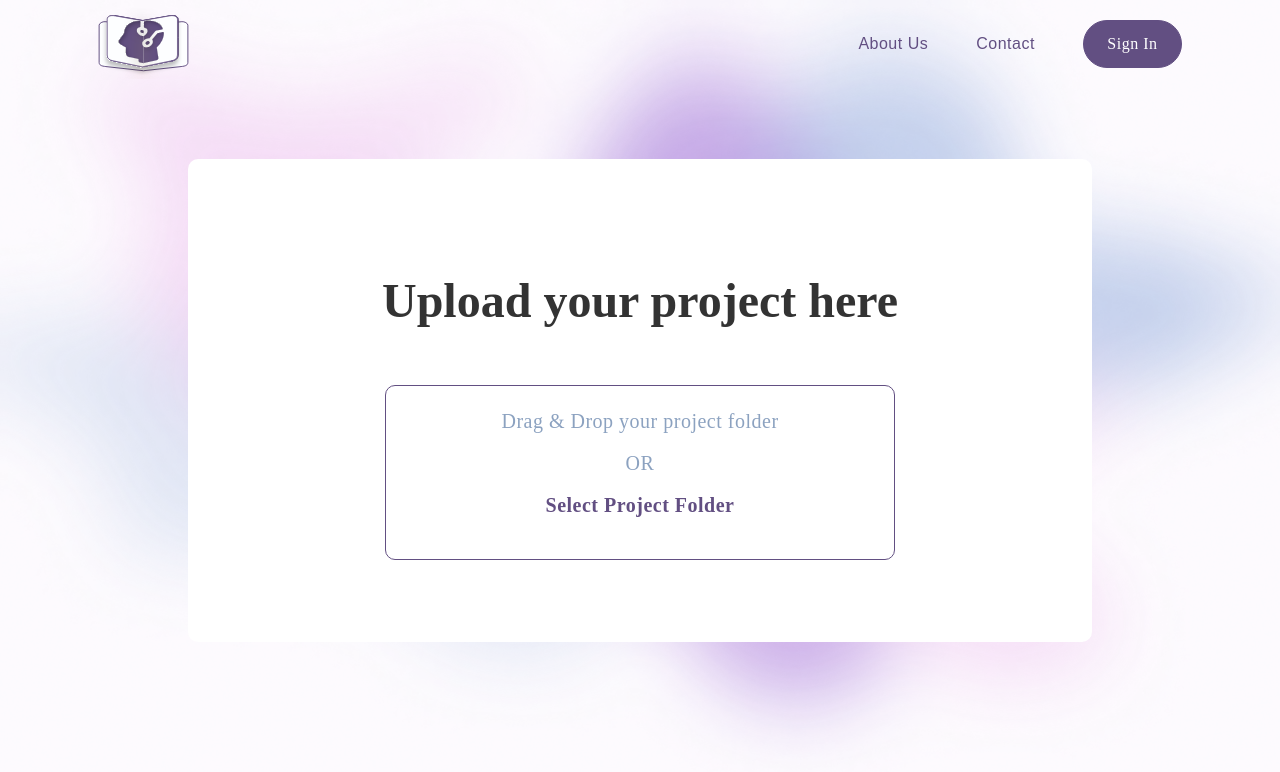
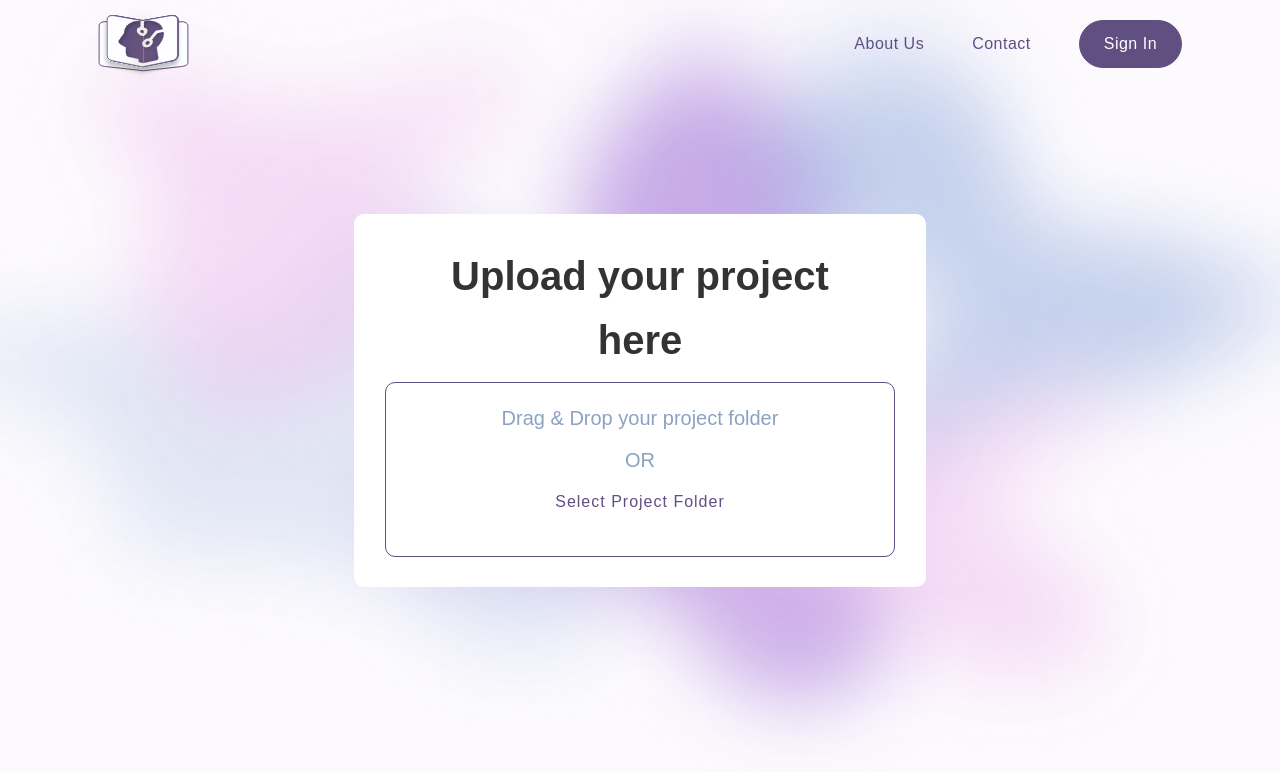
Before and after one commit to AnaMarijaBakula/AI-pomo-nik-za-u-enje, a Vue app in the folder frontend/: page /uploadproject in a window 1280 px wide. Shown: the top 772 px of the page. Built offline with nearby package versions, Linux system fonts and the light colour scheme.

Commit message:
Promjena UploudProject u responzivno

```diff
--- a/frontend/src/components/FrameCenter.vue
+++ b/frontend/src/components/FrameCenter.vue
@@ -10,19 +10,17 @@
 
 <style scoped>
 .white-frame {
-  width: 904px;
-  height: 483px;
+  height: auto;
   display: flex;
   flex-direction: column;
   justify-content: center;
   align-items: center;
-  padding-top: 48px;
-  padding-bottom: 48px;
+  padding:30px 50px 30px 50px;
   gap: 10px;
-  flex-shrink: 0;
-  overflow: hidden;
   border-radius: 10px;
   background-color: #ffffff;
-  position: relative;
+  max-width: 700px; /* Ovdje možeš postaviti maksimalnu širinu okvira */
+  width: 100%;
+  margin: 0 auto;
 }
 </style>
--- a/frontend/src/components/NavBarButton.vue
+++ b/frontend/src/components/NavBarButton.vue
@@ -27,7 +27,7 @@ defineProps(['style']);
   border-color: #624f82;
   background-color: #624f82;
   font-size: 16px;
-  font-family: 'DM Sans';
+  font-family: 'DM Sans',sans-serif;
   font-weight: 400;
   line-height: 24px;
   letter-spacing: 0.5px;
--- a/frontend/src/components/UploadProject.vue
+++ b/frontend/src/components/UploadProject.vue
@@ -20,8 +20,10 @@ const triggerFileInput = () => {
   document.getElementById('fileInput').click();
 };
 </script>
-
 <template>
+  <v-container>
+    <v-row justify="center">
+      <v-col :cols="12" :md="10" :lg="6" :xl="4">
         <FrameCenter>
           <div class="main-content">
             <span class="title">Upload your project here</span>
@@ -34,24 +36,24 @@ const triggerFileInput = () => {
               <span class="text_2">OR</span>
               <span class="text_3" @click="triggerFileInput">Select Project Folder</span>
 
-        <!-- Hidden file input to select folder -->
               <input
                 type="file"
                 id="fileInput"
-          ref="fileInput"
                 @change="handleFileSelect"
                 multiple
                 webkitdirectory
                 style="display: none"
               />
 
-        <!-- Display selected files -->
               <ul v-if="files.length">
                 <li v-for="(file, index) in files" :key="index">{{ file.name }}</li>
               </ul>
             </div>
           </div>
         </FrameCenter>
+      </v-col>
+    </v-row>
+  </v-container>
 </template>
 
 <style scoped>
@@ -61,39 +63,16 @@ const triggerFileInput = () => {
   flex-direction: column;
   justify-content: center;
   align-items: center;
-  gap: 24px;
-  position: relative;
-  height: auto;
-  min-height: 100%;
+  gap: 10px;
+  max-width: 90%;
 }
 
 .title {
-  display: flex;
-  flex-direction: column;
-  justify-content: center;
-  align-items: center;
-  gap: 16px;
-  flex-shrink: 0;
-  font-size: 48px;
-  font-family: Poppins;
+  font-size: clamp(16px, 5vw, 40px);
+  font-family: 'Poppins', sans-serif;
   font-weight: 600;
-  line-height: 120px;
   color: #333333;
-  position: relative;
-}
-
-.title-text {
-  width: 612px;
-  height: 120px;
-  display: flex;
-  flex-direction: column;
-  justify-content: space-between;
-  align-items: center;
-  flex-shrink: 0;
-  padding-top: 0;
-  padding-right: 0;
-  padding-bottom: 0;
-  padding-left: 0;
+  text-align: center;
 }
 
 .upload-file {
@@ -102,10 +81,7 @@ const triggerFileInput = () => {
   display: flex;
   flex-direction: column;
   align-items: center;
-  padding-top: 19px;
-  padding-right: 19px;
-  padding-bottom: 19px;
-  padding-left: 19px;
+  padding: 19px;
   gap: 10px;
   flex-shrink: 0;
   overflow: hidden;
@@ -118,22 +94,20 @@ const triggerFileInput = () => {
 }
 
 .text_1, .text_2 , .text_3{
-  flex-shrink: 0;
-  font-size: 20px;
-  font-family: 'DM Sans';
-  font-weight: 400;
+  width: 100%;
+  font-size: clamp(12px, 4vw, 20px);
+  font-family: 'DM Sans', sans-serif;
+  color: #8ca2c0;
+  text-align: center;
   line-height: 32px;
-  letter-spacing: 0.5px;
-  color: #8ca2c0;
-  white-space: pre;
 }
 
 .text_3 {
-  font-weight: 600;
-  color: #624f82;
-  cursor: pointer;
+  color: #624F82;
+  font-family: "DM Sans", sans-serif;
+  font-size: 16px;
+  letter-spacing: 1px;
 }
-
 ul {
   list-style-type: none;
   padding: 0;
@@ -143,4 +117,11 @@ li {
   font-size: 14px;
   color: #333;
 }
+@media (max-width: 600px) {
+  .title {
+    font-size: 18px;
+  }
+}
+
+
 </style>
```
Lines whose indentation alone changed are shown as unchanged.
